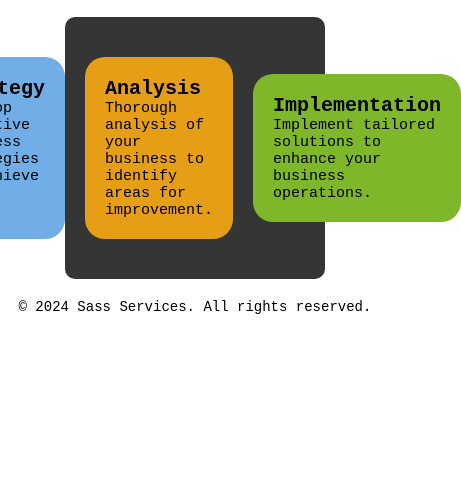
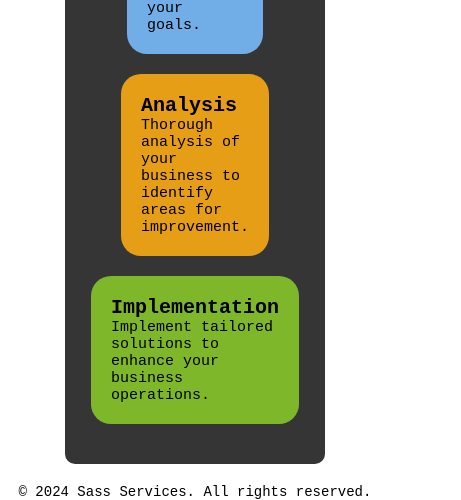
Before and after one commit to Hassen-Ahmed/Sass-Docker, a website: page DemoSass/index.html in a window 390 px wide. Shown: the part 356-856 px from the top of the page, 461 px wide, since content can reach past the window. Drawn offline with Linux system fonts and the light colour scheme.

Commit message:
Add @media query to features page.

```diff
--- a/DemoSass/Scss/abstracts/_mixins.scss
+++ b/DemoSass/Scss/abstracts/_mixins.scss
@@ -1,22 +1,23 @@
-
-@mixin flex-row ($gap:0) {
+@mixin flex-row($gap: 0) {
   display: flex;
   flex-direction: row;
   justify-content: center;
   align-items: center;
   gap: $gap;
 
+  @media screen and (max-width: 900px) {
+    flex-wrap: wrap;
+  }
 }
 
-@mixin flex-column ($gap:0) {
+@mixin flex-column($gap: 0) {
   display: flex;
   flex-direction: column;
   justify-content: center;
   align-items: center;
-
 }
 // animation
 
-@mixin transitions ($quantity:all,$sec:0.2s) {
+@mixin transitions($quantity: all, $sec: 0.2s) {
   transition: $quantity $sec ease;
 }
```
Also changed, not shown: DemoSass/Style/style.css, 1 other file. Lines whose indentation alone changed are shown as unchanged.
